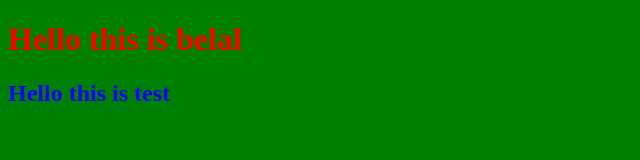
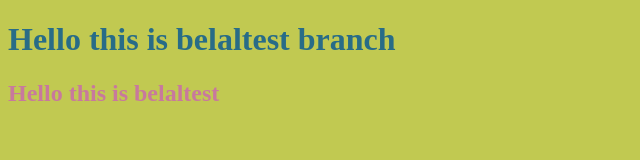
Before and after one commit to belalslah/mywork, a plain HTML site: page index.html in a window 1280 px wide. Shown: the whole page, without its empty margins (0-640 px from the left). Drawn offline with Linux system fonts and the light colour scheme.

Commit message:
change for bela test branch

```diff
--- a/index.html
+++ b/index.html
@@ -7,8 +7,8 @@
     <link rel="stylesheet" href="style.css">
 </head>
 <body>
-    <h1>Hello this is belal </h1>
-    <h2>Hello this is test </h2>
+    <h1>Hello this is belaltest branch </h1>
+    <h2>Hello this is belaltest </h2>
 
 
     <script src="app.js"></script>
--- a/style.css
+++ b/style.css
@@ -1,9 +1,9 @@
 
 h1{
-    color: red;
+    color: rgb(40, 108, 135);
 }h2{
-    color: blue;
+    color: rgb(200, 121, 157);
 }
 body{
-    background-color: green;
+    background-color: rgb(193, 201, 81);
 }
```
